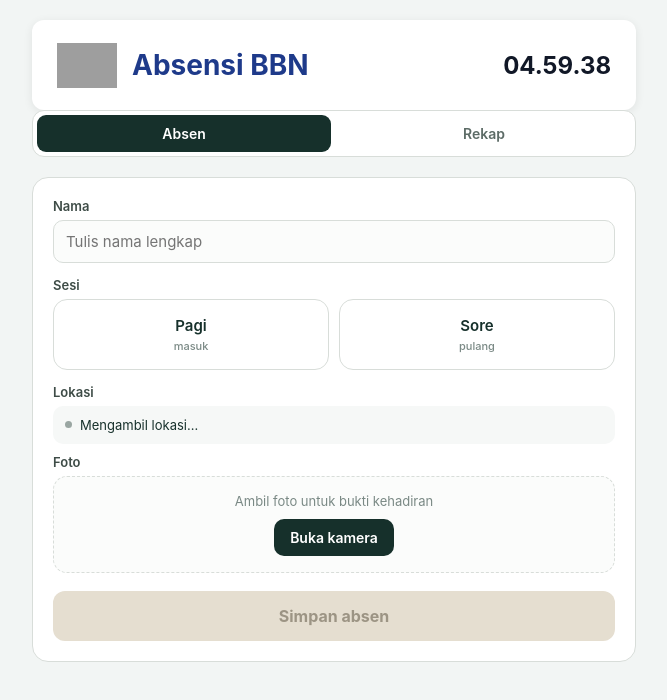
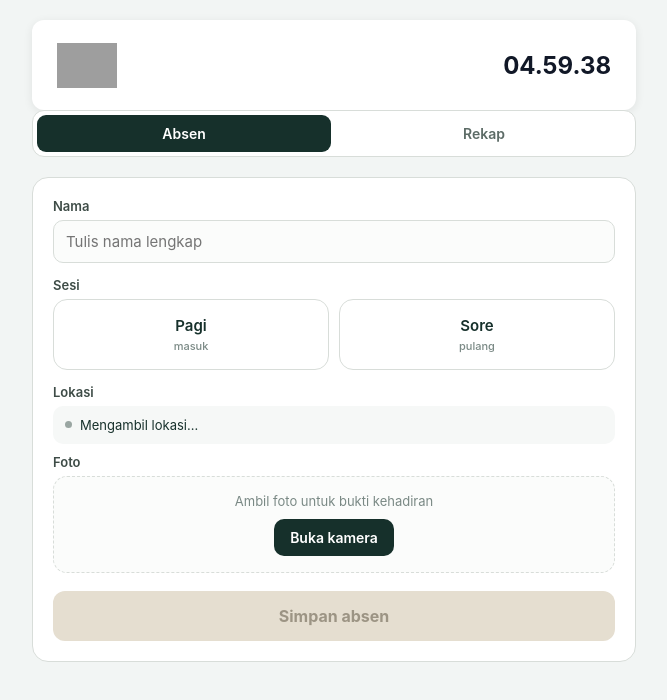
Before and after one commit to saputrafs/absensi-bbn, a plain HTML site: page index.html in a window 1280 px wide. Shown: the whole page, without its empty margins (306-973 px from the left). Drawn offline with Linux system fonts and the light colour scheme; grey boxes are pictures that could not be loaded.

Commit message:
Update index.html

```diff
--- a/index.html
+++ b/index.html
@@ -148,7 +148,6 @@
 <header>
     <div class="header-left">
         <img src="http://static-server.atw-corp.com/bbn/BBN22.webp" alt="BBN Logo">
-        <h1>Absensi BBN</h1>
     </div>
 
     <div class="header-right">
```
